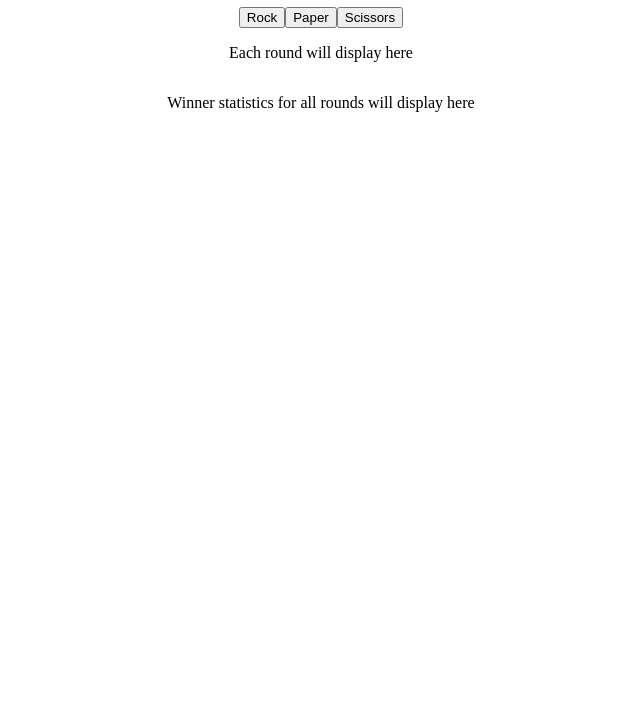
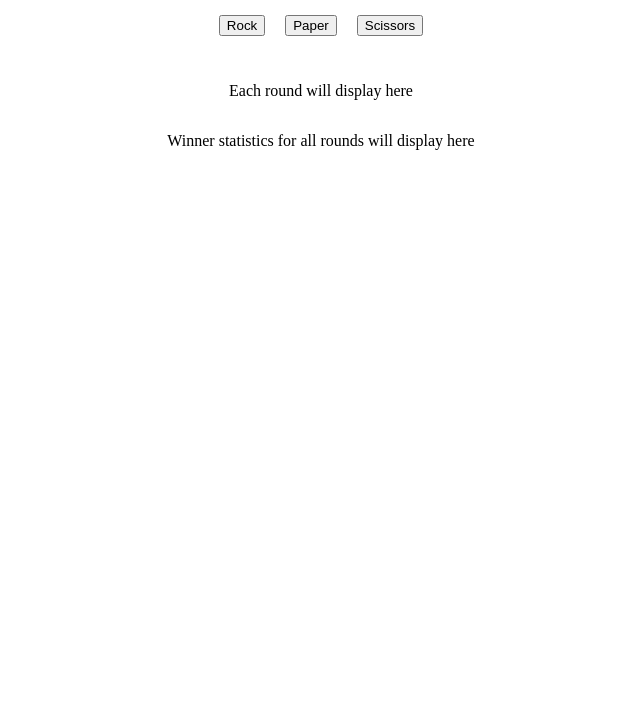
Before and after one commit to Blade21Shade/ODIN_rock_paper_scissors, a plain HTML site: page index.html in a window 1280 px wide. Shown: the part 73-800 px from the top of the page, without its empty margins (319-959 px from the left). Drawn offline with Linux system fonts and the light colour scheme.

Commit message:
Add a small gap and margin for the buttons
style.css
- .button-container
 - Add a gap and margin value so the buttons have some spacing

```diff
--- a/style.css
+++ b/style.css
@@ -2,6 +2,8 @@
     display: flex;
     justify-content: center;
     align-items: center;
+    gap: 20px;
+    margin: 30px;
 }
 
 .page-title {
```
